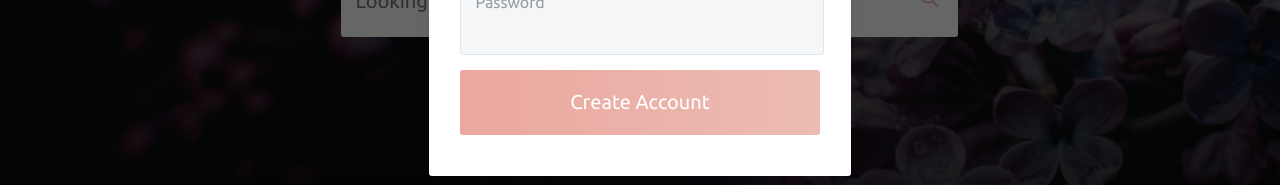
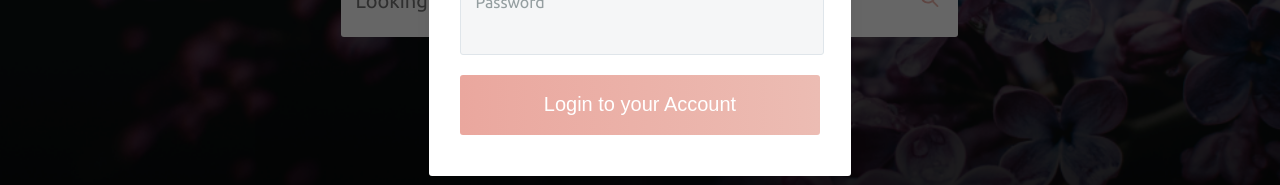
Before and after one commit to notej-k/ProjectBuiltIt, a React (Create React App) app in the folder flowr-spot/: page / in a window 1280 px wide. Both pictures are taken after a click on the button "Login". Shown: the part 414-599 px from the top of the page. Built offline with nearby package versions, Linux system fonts and the light colour scheme; no server answers.

Commit message:
add toast messages

```diff
--- a/flowr-spot/package.json
+++ b/flowr-spot/package.json
@@ -9,6 +9,7 @@
     "react": "^17.0.2",
     "react-dom": "^17.0.2",
     "react-scripts": "4.0.3",
+    "react-toastify": "^8.0.3",
     "styled-components": "^5.3.1",
     "web-vitals": "^1.1.2"
   },
--- a/flowr-spot/src/Compontents/CreateAccountModal.js
+++ b/flowr-spot/src/Compontents/CreateAccountModal.js
@@ -1,7 +1,16 @@
 import React from "react";
+import {ToastContainer, toast} from 'react-toastify';
+import "react-toastify/dist/ReactToastify.css";
 import "../Style/style.css";
 
 function CreateAccountModal({ changeState }) {
+
+  const succesToast = ()=>{
+    toast("Congratulations! You have successfully signed up for FlowrSpot!",{
+    position: toast.POSITION.TOP_RIGHT
+    });
+  }
+
   return (
     <div className="modalBackground">
       <div className="createAccountModalContainer">
@@ -17,7 +26,7 @@ function CreateAccountModal({ changeState }) {
         </div>
         <div className="modalContainer">
           <h2 className="accountHeader">Create an Account</h2>
-          <form className="form" method="POST">
+          <form className="form">
             <div className="nameAndLastName">
               <div className="firstNameWrapper">
                 <div>
@@ -59,7 +68,8 @@ function CreateAccountModal({ changeState }) {
             </label>
             </div>
             <div className="submitForm">
-              <input type="submit" value="Create Account" className="submitButton"/>
+              <button type="button" className="submitButton" onClick={succesToast}>Create Account</button>
+              <ToastContainer></ToastContainer>
             </div>
           </form>
         </div>
--- a/flowr-spot/src/Compontents/ImageGallery.js
+++ b/flowr-spot/src/Compontents/ImageGallery.js
@@ -17,8 +17,6 @@ function ImageGallery() {
       try {
         const result = await fetch(URL, options);
         const json = await result.json();
-        console.log('json: ', json);
-
         setGalleryImages(json.flowers);
 
       } catch (err) {
@@ -27,21 +25,16 @@ function ImageGallery() {
     })();
   }, []);
 
-  console.log("gal",galleryImages)
-
   if(!galleryImages) {
     return <div>no data</div>
   }
-
-  const img = galleryImages[0];
-  console.log(img)
 
   return (
     <div className="imageGallery">
 
 
        {galleryImages.map((img) =>  (
-          <div>
+          <div key={img.id}>
           <ImageComponent
             url={img.profile_picture}
             name={img.name}
--- a/flowr-spot/src/Compontents/LogInModal.js
+++ b/flowr-spot/src/Compontents/LogInModal.js
@@ -1,7 +1,15 @@
 import React from "react";
+import {ToastContainer, toast} from 'react-toastify';
+import "react-toastify/dist/ReactToastify.css";
 import "../Style/style.css";
 
 function LogInModal({ changeState }) {
+
+  const succesToast = ()=>{
+    toast("Congratulations! You have successfully logged into FlowrSpot!",{
+    position: toast.POSITION.TOP_RIGHT
+    });
+  }
 
   return (
     <div className="modalBackground">
@@ -32,7 +40,8 @@ function LogInModal({ changeState }) {
             </label>
             </div>
             <div className="submitForm">
-              <input type="submit" value="Create Account" className="submitButton"/>
+              <button type="button" className="submitButton" onClick={succesToast}>Login to your Account</button>
+              <ToastContainer></ToastContainer>
             </div>
           </form>
         </div>
--- a/flowr-spot/src/Style/style.css
+++ b/flowr-spot/src/Style/style.css
@@ -1,6 +1,8 @@
 @import url("https://fonts.googleapis.com/css?family=Montserrat");
 @import url("https://fonts.googleapis.com/css?family=Playfair+Display");
 @import url("https://fonts.googleapis.com/css?family=Ubuntu");
+
+
 
 .header {
   display: flex;
@@ -365,26 +367,29 @@
   border: 1px solid #dfe5ea;
 }
 
-.submitForm {
-  display: flex;
-  justify-content: center;
-  width: 100%;
-  height: 65px;
-  margin-top: 15px;
-  font-size: 20px;
-}
-
 .form input {
   font-size: 18px;
   font-family: Ubuntu;
 }
 
-.submitForm input {
+.submitForm {
   width: 100%;
-  border-radius: 3px;
-  color: white;
-  background: linear-gradient(270deg, #ecbcb3 0%, #eaa79e 100%);
   border: none;
   cursor: pointer;
   font-size: 20px;
+  margin-top: 20px;
 }
+
+.submitButton{
+  border-radius: 3px;
+  cursor: pointer;
+  width: 100%;
+  border: none;
+  font-size: 20px;
+  color: white;
+  display: flex;
+  background: linear-gradient(270deg, #ecbcb3 0%, #eaa79e 100%);
+  justify-content: center;
+  align-items: center;
+  height: 60px;
+}
```
Also changed, not shown: 1 other file (tests, documents, lock files or other folders).
